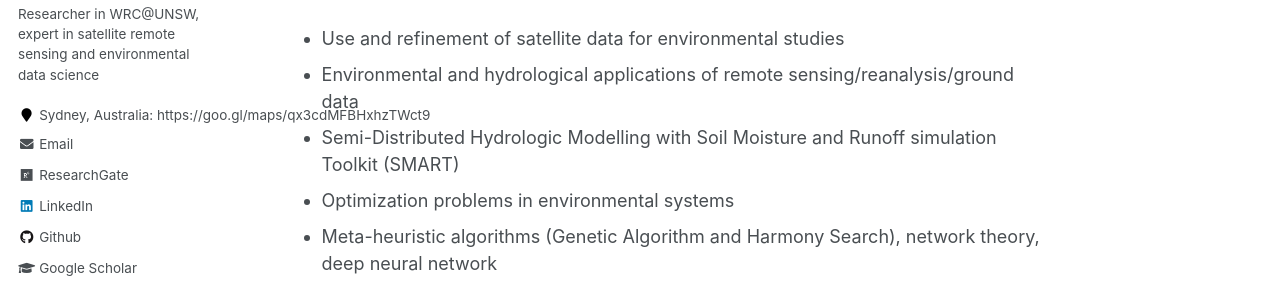
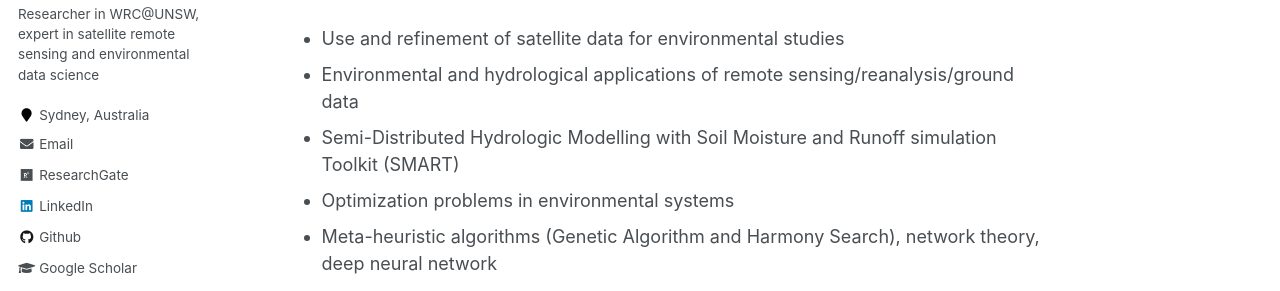
Before and after one commit to uawds/SanghoonJunWater.github.io, a Jekyll site: the page built from _pages/about.md, in a window 1280 px wide. Shown: the part 385-676 px from the top of the page. Built offline with Jekyll 4.4.1, drawn with Linux system fonts in a browser that asks for light colours; some web fonts are replaced; part of the change alters nothing that is shown.

Commit message:
Update _config.yml

```diff
--- a/_config.yml
+++ b/_config.yml
@@ -83,7 +83,7 @@ author:
   name             : "Seokhyeon Kim"
   avatar           : "Seokhyeon_2018_small.jpg"
   bio              : "Researcher in WRC@UNSW, expert in satellite remote sensing and environmental data science"
-  location         : "Sydney, Australia: https://goo.gl/maps/qx3cdMFBHxhzTWct9"
+  location         : "Sydney, Australia"
   employer         :
   pubmed           : #"https://www.ncbi.nlm.nih.gov/pubmed/?term=john+snow"
   googlescholar    : "https://scholar.google.com.au/citations?user=n-vbEt0AAAAJ&hl=en"
```
